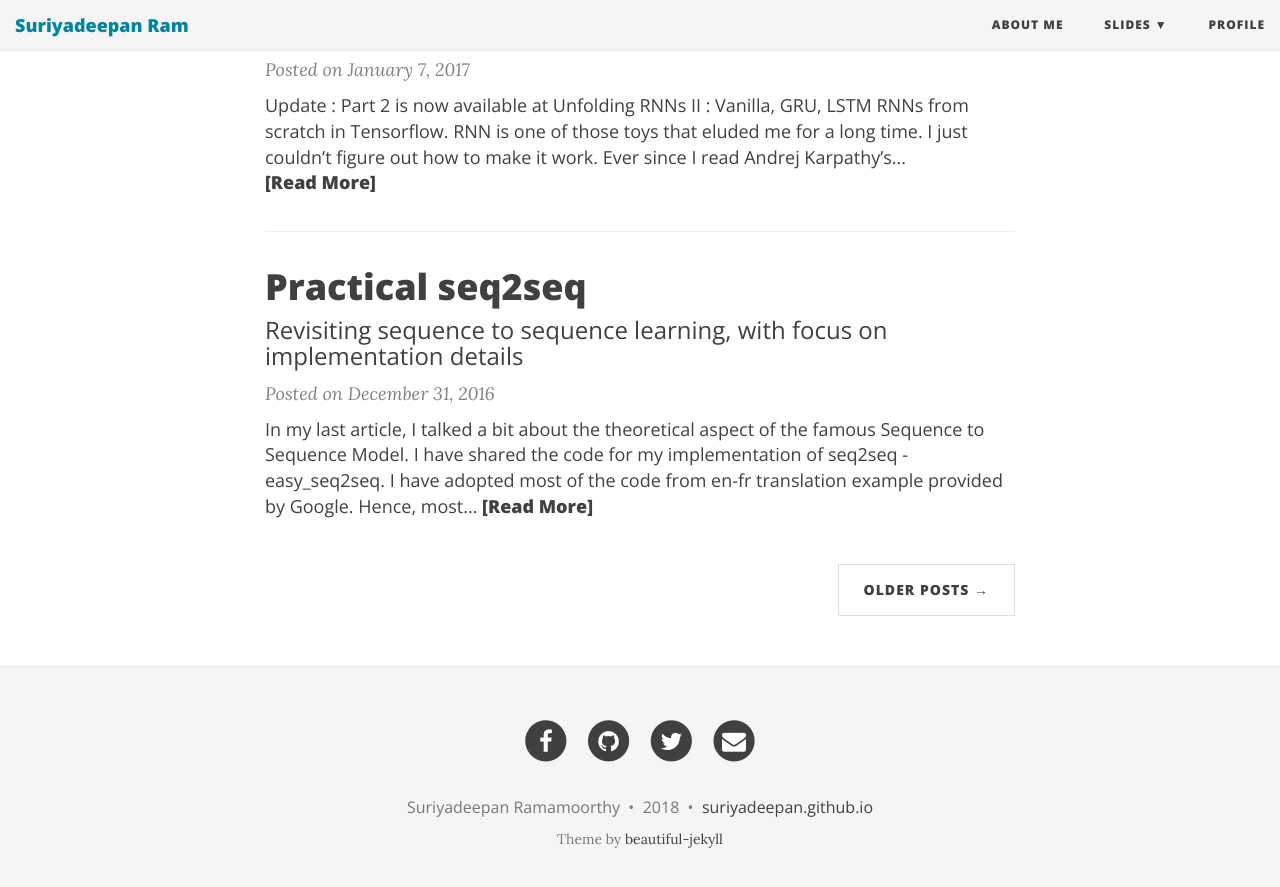
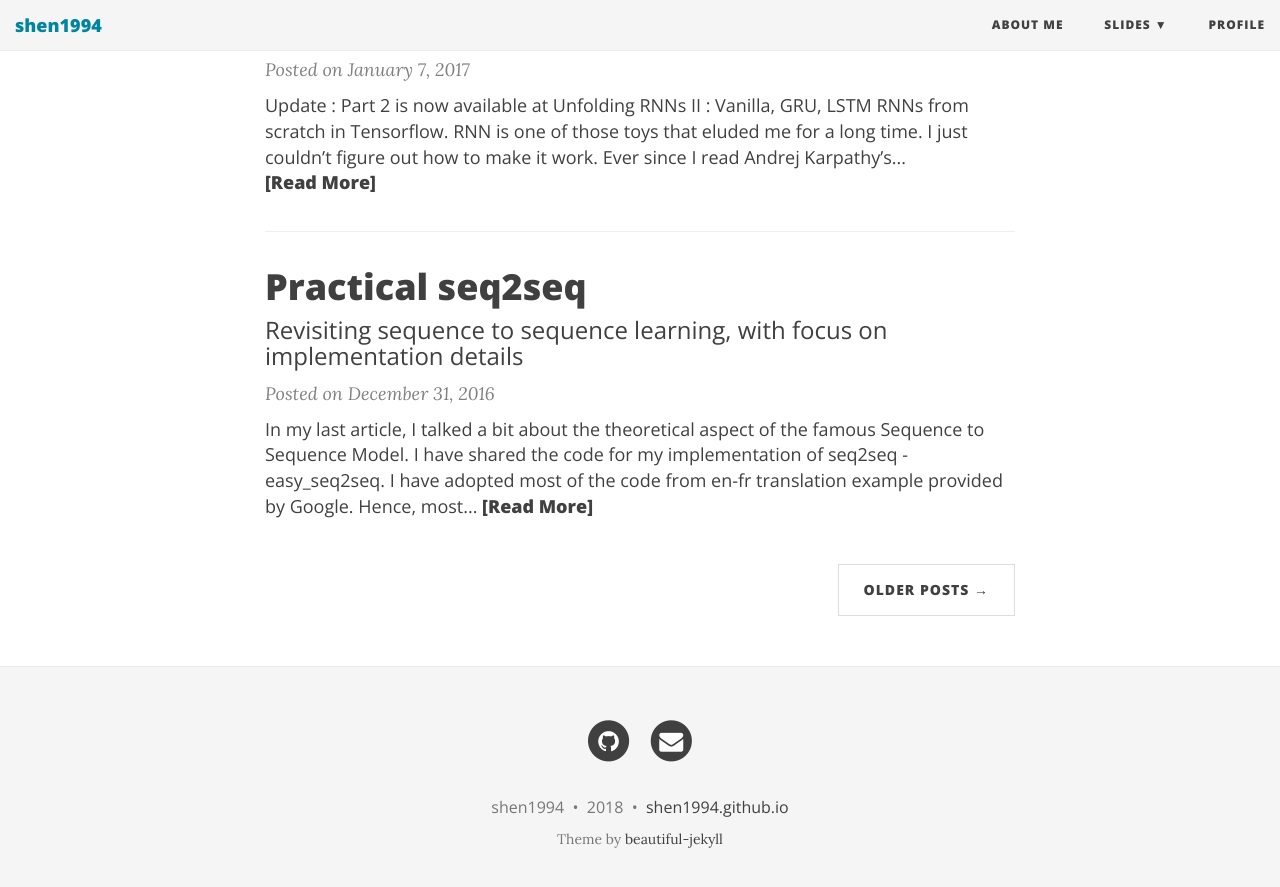
Before and after one commit to shen1994/shen1994.github.io, a Jekyll site: the page built from index.html, in a window 1280 px wide and 900 px high, scrolled down 1319 px. Shown: the top 887 px of the window. Built offline with Jekyll 4.4.1, drawn with Linux system fonts in a browser that asks for light colours; nearby versions of some CDN libraries; the list of posts is cut into pages by our own code.

Commit message:
Update _config.yml

```diff
--- a/_config.yml
+++ b/_config.yml
@@ -4,7 +4,7 @@
 # baseurl is the website's URL without the hostname
 
 # If you are building a simple GitHub user page (http://username.github.io) then use these settings:
-url: "http://suriyadeepan.github.io"
+url: "http://shen1994.github.io"
 baseurl: ""
 
 # If you are building a GitHub project page then use these settings:
@@ -14,7 +14,7 @@ baseurl: ""
 # Of course don't forget to change the username and projectname to YOUR username and project
 
 # Name of website
-title: Suriyadeepan Ram
+title: shen1994
 
 # Short description of your site
 description: My personal blog!
@@ -32,7 +32,7 @@ navbar-links:
     - Machine Learning (4ccon) : "https://suriyadeepan.github.io/4ccon"
     - Neural Question Answering : "http://slides.com/suriyadeepanr/neuralqa"
     - Capsule Network : "http://slides.com/suriyadeepanr/capsulenet"
-  Profile: "http://suriya.strikingly.com"
+  Profile: "http://github.com/shen1994"
 #  Links:
 #    - Neural Network Basics: "https://github.com/ChatAI/_nn_"
 #    - Recurrent Neural Network: "https://github.com/ChatAI/_rnn_"
@@ -48,11 +48,11 @@ avatar: "/img/avatar-icon.png"
 # Change all these values or delete the ones you don't want.
 # Important: you must keep the "name" parameter, everything else you can remove
 author:
-  name: Suriyadeepan Ramamoorthy
-  email: "suriyadeepan.r@gmail.com"
-  facebook: suriya.geek.deepan  # eg. daattali
-  github: suriyadeepan    # eg. daattali
-  twitter: suriya_cosmist   # eg. daattali
+  name: shen1994
+  email: "sxf_0319@163.com.com"
+  facebook: #  # eg. daattali
+  github: shen1994    # eg. daattali
+  twitter: #   # eg. daattali
   #linkedin: yourlink  # eg. "pub/dean-attali/8/946/143"
   #stackoverflow: yourlink  # eg. "3943160/daattali"
 
@@ -68,12 +68,12 @@ footer-links-active:
 
 # How to display the link to the website in the footer
 # Remove this if you don't want a link in the footer
-url-pretty: "suriyadeepan.github.io"  # eg. "deanattali.com/beautiful-jekyll"
+url-pretty: "shen1994.github.io"  # eg. "deanattali.com/beautiful-jekyll"
 
 # --- Misc --- #
 
 # Fill in your Disqus shortname (NOT the userid) if you want to support Disqus comments
-disqus: "suriyadeepan"
+disqus: "shen1994"
 
 # Fill in your Google Analytics ID to track your website using GA
 google_analytics: "UA-78656027-1"
```
